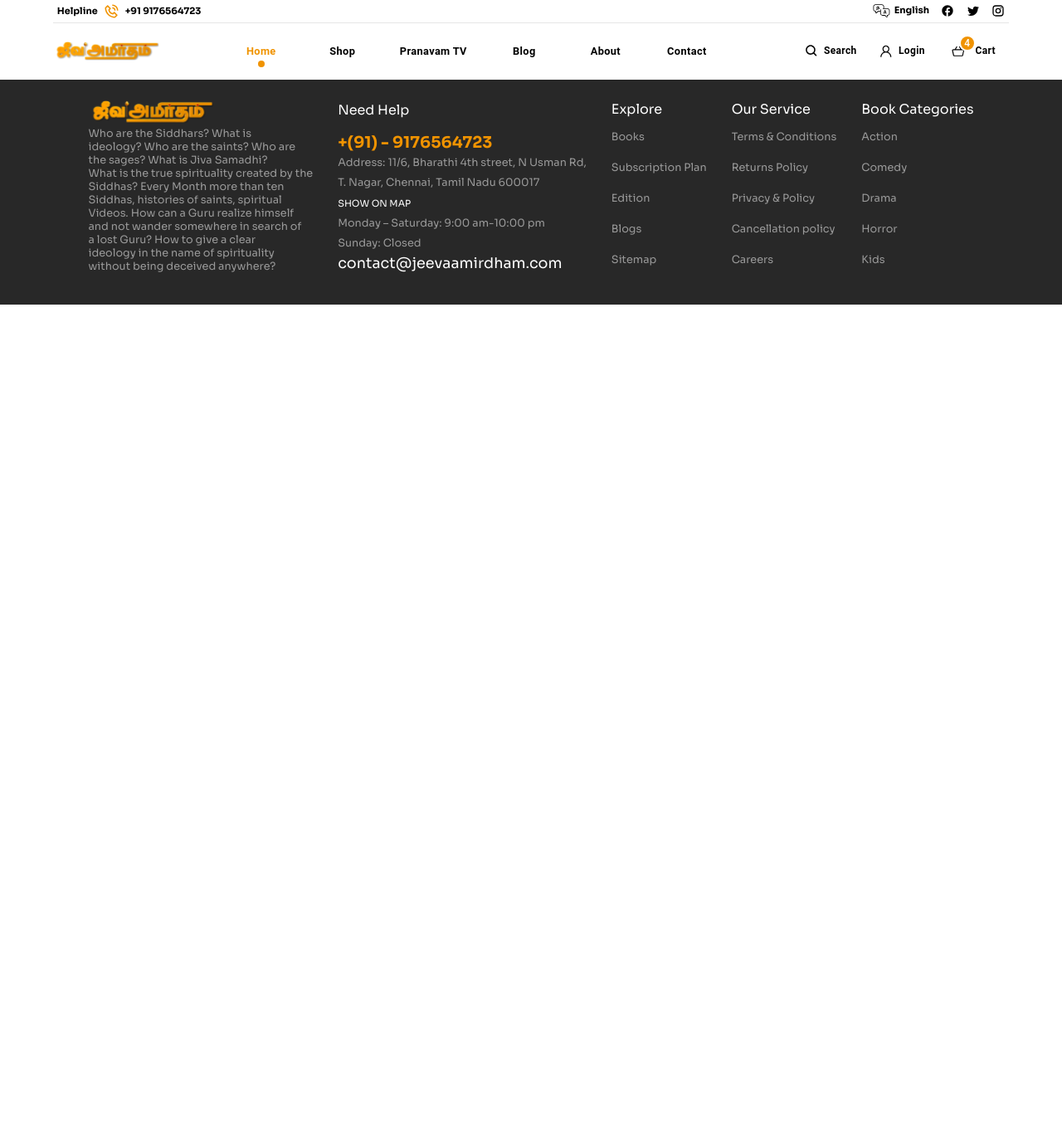
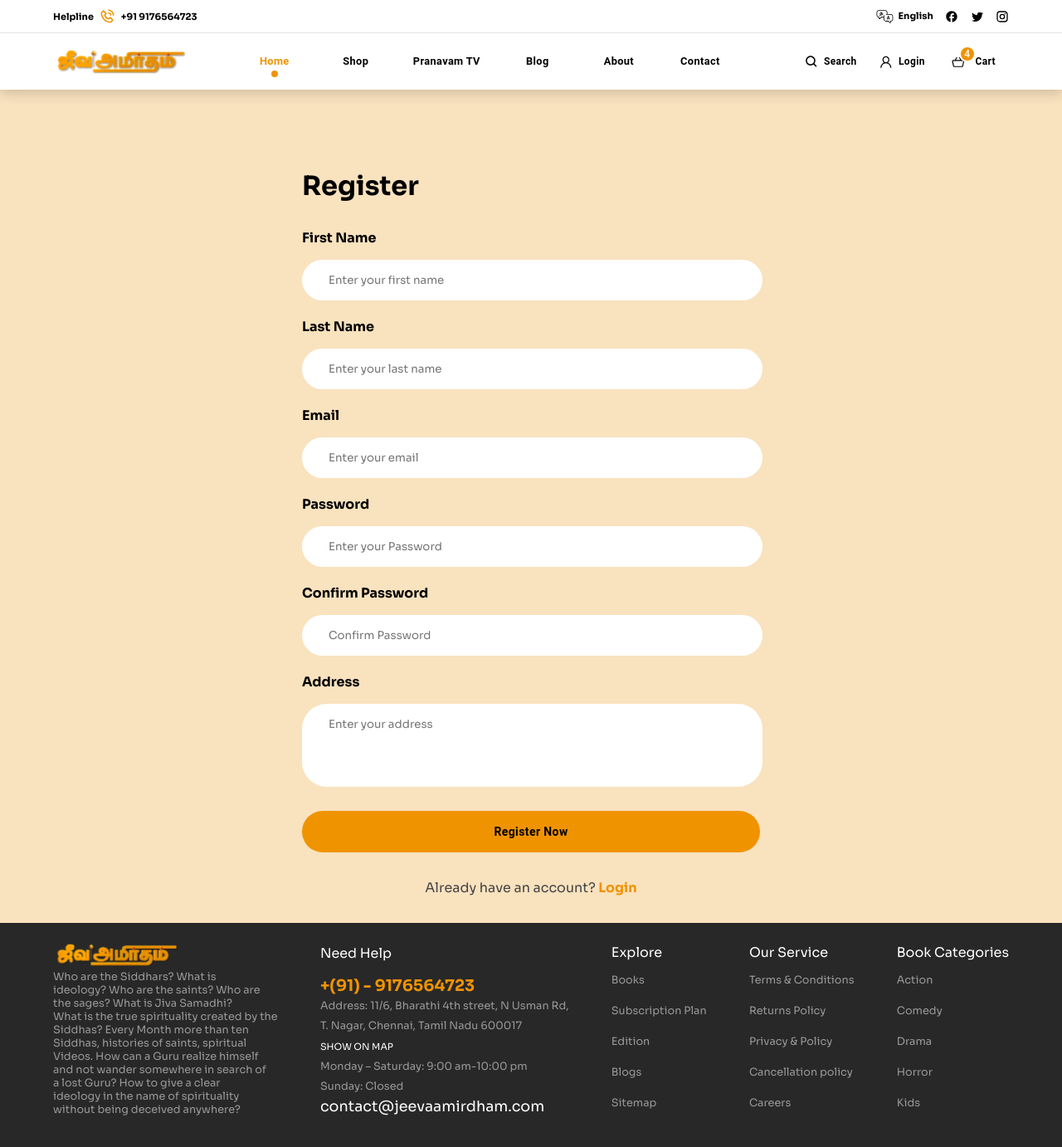
Before and after one commit to Jeeva202/Jeevaamirdham, a React (Create React App) app: page /createNewUser in a window 1280 px wide. Shown: the whole page at 83% size. Before the commit the page ends 800 px from the top, so only its background shows below. Built offline with nearby package versions, Linux system fonts and the light colour scheme.

Commit message:
adding create-new-user-page container layout fix

```diff
--- a/src/App.js
+++ b/src/App.js
@@ -8,29 +8,27 @@ import About from './pages/about/about';
 import Contact from './pages/contact/contact';
 import Login from './pages/login/login';
 import Footer from './components/footer/footer';
+import LoginWithOTP from './pages/loginWithOtp.js/loginWithOTP';
+import CreateNewAccount from './pages/createNewAccount/createNewAccount';
 
 
 function App() {
   return (
     <>
       <Box sx={{ backgroundColor: "#F9E2BE" }}>
-        {/* <CssBaseline /> */}
         <Box>
           <BrowserRouter>
-            <Box sx={{ background: "#FFF" }}>
-              <Container maxWidth="lg"><TopNavbar /></Container>
-            </Box>
-            <Container maxWidth="lg">
-
+            <TopNavbar />
             <Routes>
               <Route path="/" element={<Navigate to={"/home"} replace />} />
               <Route path="/home" element={<HomePage />} />
               <Route path="/about" element={<About />} />
               <Route path="/contact" element={<Contact />} />
               <Route path="/login" element={<Login />} />
+              <Route path="/login/loginWithOtp" element={<LoginWithOTP />} />
+              <Route path="/createNewUser" element={<CreateNewAccount />} />
             </Routes>
-            </Container>
-            <Footer/>
+            <Footer />
           </BrowserRouter>
         </Box>
       </Box>
--- a/src/components/footer/footer.css
+++ b/src/components/footer/footer.css
@@ -1,9 +1,9 @@
 .footer{
     display: flex;
     gap: 30px;
-    padding: 25px;
-    background: #282828;
-    justify-content: center;
+    padding: 25px 0px;
+    /* background: #282828; */
+    justify-content: space-between;
 }
 
 .footer .about, .address, .time{
--- a/src/components/footer/footer.js
+++ b/src/components/footer/footer.js
@@ -1,7 +1,11 @@
 import "./footer.css"
 import logo from "../../assets/images/jeevaamirdhamLogo.svg"
+import { Container } from "@mui/material"
 export default function Footer() {
     return (
+        <div style={{ background: "#282828" }}>
+            <Container maxWidth="lg">
+
                 <div className="footer">
                     <div className="about">
                         <img src={logo} alt="" srcset="" />
@@ -78,5 +82,8 @@ export default function Footer() {
                         </div>
                     </div>
                 </div>
+            </Container>
+        </div>
+
     )
 }
--- a/src/components/topNavbar/topNavbar.css
+++ b/src/components/topNavbar/topNavbar.css
@@ -2,8 +2,7 @@
     display: flex;
     justify-content: space-between;
     align-items: center;
-    border-bottom: 1px solid #E6E6E6;
-    padding: 0.3rem;
+    padding: 0.7rem 0;
 }
 
 .topLeft {
--- a/src/components/topNavbar/topNavbar.js
+++ b/src/components/topNavbar/topNavbar.js
@@ -1,4 +1,4 @@
-import { Divider, Typography, Button, Badge } from '@mui/material'
+import { Divider, Typography, Button, Badge, Container } from '@mui/material'
 import React from 'react'
 import { navBanner } from '../../constants/screenData'
 import "./topNavbar.css"
@@ -51,7 +51,7 @@ const StyledBadge = styled(Badge)(({ theme }) => ({
         top: "-3px",
         border: `2px solid ${theme.palette.background.paper}`,
         padding: '0 4px',
-      background:"#F09300",
+        background: "#F09300",
         color: "white",
     },
 }));
@@ -62,12 +62,13 @@ export default function TopNavbar() {
     const handleChange = (event, newValue) => {
         setValue(newValue);
 
-        // Navigate to different routes based on the selected tab index
+
         const routes = ['/', '/shop', '/pranavam-tv', '/blog', '/about', '/contact'];
         navigate(routes[newValue]);
     };
     return (
-        <><div style={{ background:"#FFF" }}>
+        <><div style={{ background: "#FFF", boxShadow: "0px 5px 14px 0px rgba(0, 0, 0, 0.16)", zIndex:"1", position:"relative" }}>
+            <Container maxWidth="lg">
                 <div className="topContainer">
                     <div className="topLeft">
                         <bold className="text">Helpline</bold>
@@ -84,9 +85,11 @@ export default function TopNavbar() {
                         <navBanner.icons.instagram sx={{ fontSize: "1rem" }} />
                     </div>
                 </div>
-            <div>
+            </Container>
+            <div style={{ borderBottom: "1px solid #E6E6E6" }}></div>
+                <Container maxWidth="lg">
                     <div className='navContainer'>
-                    <img src={navBanner.logo} alt='logo' style={{ width: "8rem" }} />
+                        <img src={navBanner.logo} alt='logo' style={{ width: "10rem", cursor:"pointer" }} onClick={() => { navigate('/home') }}/>
                         <div >
                             <StyledTabs
                                 value={value}
@@ -103,25 +106,21 @@ export default function TopNavbar() {
                             <div sx={{ p: 2 }} />
                         </div>
                         <div style={{ display: "flex" }}>
-
-
-                        <Button variant="test" sx={{textTransform:"none", fontWeight: 600, fontSize:"0.75rem"}} startIcon={<img src={navBanner.icons.search} style={{ width:"0.9rem"}}/>}>
+                            <Button variant="test" sx={{ textTransform: "none", fontWeight: 600, fontSize: "0.75rem" }} startIcon={<img src={navBanner.icons.search} style={{ width: "0.9rem" }} />}>
                                 Search
                             </Button>
-                        <Button onClick={()=>{navigate('/login')}} variant="test" sx={{textTransform:"none", fontWeight: 600, fontSize:"0.75rem"}} startIcon={<img src={navBanner.icons.user} style={{ width:"0.9rem"}} />}>
+                            <Button onClick={() => { navigate('/login') }} variant="test" sx={{ textTransform: "none", fontWeight: 600, fontSize: "0.75rem" }} startIcon={<img src={navBanner.icons.user} style={{ width: "0.9rem" }} />}>
                                 Login
                             </Button>
-                        <Button variant="test" sx={{textTransform:"none", gap:"0.8rem", fontWeight: 600, fontSize:"0.75rem"}}>
+                            <Button variant="test" sx={{ textTransform: "none", gap: "0.8rem", fontWeight: 600, fontSize: "0.75rem" }}>
                                 <StyledBadge badgeContent={4}>
-                        <img src={navBanner.icons.cart} style={{ width:"1rem"}}/>
+                                    <img src={navBanner.icons.cart} style={{ width: "1rem" }} />
                                 </StyledBadge>
                                 Cart
                             </Button>
-
-
                         </div>
                     </div>
-            </div>
+                </Container>
         </div>
 
         </>
--- a/src/pages/about/about.js
+++ b/src/pages/about/about.js
@@ -2,9 +2,12 @@ import React from 'react'
 import "./about.css"
 import NewsLetter from '../../components/newsLetter/newsletter'
 import KPI from '../../components/kpi/kpi'
+import { Container } from '@mui/material'
 export default function About() {
     return (
         <div style={{ background: "#F9E2BE" }}>
+            <Container maxWidth="lg">
+
             <div style={{ fontSize: "2rem", fontWeight: "bold", textAlign: "center", paddingTop: "6rem", paddingBottom: "2rem" }}>About Us</div>
             <div style={{ color: "#444", lineHeight: "30px" }}>
                 Jeeva Amirdham is a spiritual sanctuary dedicated to promoting the essence of self-realization, inner peace, and universal harmony. Located in a serene environment, Jeeva Amirdham offers a haven for those seeking deeper spiritual connections, holistic well-being, and a transformative journey towards enlightenment.
@@ -40,6 +43,8 @@ export default function About() {
             <NewsLetter/>
             <div style={{marginTop:"4rem"}}></div>
             <KPI/>
+            </Container>
+
         </div>
     )
 }
--- a/src/pages/contact/contact.js
+++ b/src/pages/contact/contact.js
@@ -1,6 +1,6 @@
 import React from 'react'
 import KeyboardArrowRightIcon from '@mui/icons-material/KeyboardArrowRight';
-import { Button } from '@mui/material';
+import { Button, Container } from '@mui/material';
 import { contactPage } from '../../constants/screenData';
 import NewsLetter from '../../components/newsLetter/newsletter'
 import KPI from '../../components/kpi/kpi'
@@ -8,6 +8,8 @@ import KPI from '../../components/kpi/kpi'
 export default function Contact() {
     return (
         <div style={{ background: "#F9E2BE" }}>
+            <Container maxWidth="lg">
+
             <div style={{ fontSize: "2rem", fontWeight: "bold", textAlign: "center", paddingTop: "6rem", paddingBottom: "3rem" }}>Contact</div>
             <div style={{
                 display: "flex", flexDirection: "row",
@@ -115,6 +117,7 @@ export default function Contact() {
             <NewsLetter/>
             <div style={{marginTop:"4rem"}}></div>
             <KPI/>
+            </Container>
         </div>
 
     )
--- /dev/null
+++ b/src/pages/createNewAccount/createNewAccount.js
@@ -0,0 +1,89 @@
+import { Button, Container } from '@mui/material'
+import React from 'react'
+import { useNavigate } from 'react-router-dom';
+
+export default function CreateNewAccount() {
+    const navigate = useNavigate();
+    return (
+        <div>
+            <Container maxWidth="sm">
+                <div style={{ fontSize: "2rem", fontWeight: "bold", textAlign: "left", paddingTop: "6rem", paddingBottom: "2rem" }}>Register</div>
+                <label style={{ fontWeight: "600" }}>First Name</label>
+                <input type="text" name="" id="" placeholder="Enter your first name" style={{
+                    borderRadius: "50px",
+                    padding: "1rem 2rem",
+                    width: "89%",
+                    border: "none",
+                    marginTop: "1rem"
+                }} />
+                <br />
+                <br />
+                <label style={{ fontWeight: "600" }}>Last Name</label>
+                <input type="text" name="" id="" placeholder="Enter your last name" style={{
+                    borderRadius: "50px",
+                    padding: "1rem 2rem",
+                    width: "89%",
+                    border: "none",
+                    marginTop: "1rem"
+                }} />
+                <br />
+                <br />
+                <label style={{ fontWeight: "600" }}>Email</label>
+                <input type="email" name="" id="" placeholder="Enter your email" style={{
+                    borderRadius: "50px",
+                    padding: "1rem 2rem",
+                    width: "89%",
+                    border: "none",
+                    marginTop: "1rem"
+                }} />
+                <br />
+                <br />
+                <label style={{ fontWeight: "600" }}>Password</label>
+                <input type="password" name="" id="" placeholder="Enter your Password" style={{
+                    borderRadius: "50px",
+                    padding: "1rem 2rem",
+                    width: "89%",
+                    border: "none",
+                    marginTop: "1rem"
+                }} />
+                <br />
+                <br />
+                <label style={{ fontWeight: "600" }}>Confirm Password</label>
+                <input type="password" name="" id="" placeholder="Confirm Password" style={{
+                    borderRadius: "50px",
+                    padding: "1rem 2rem",
+                    width: "89%",
+                    border: "none",
+                    marginTop: "1rem"
+                }} />
+                <br />
+                <br />
+                <label style={{ fontWeight: "600" }}>Address</label>
+                <textarea style={{
+                    resize: "none",
+                    borderRadius: "30px",
+                    padding: "1rem 2rem",
+                    width: "89%",
+                    border: "none",
+                    marginTop: "1rem"
+                }} id="w3review" name="w3review" rows="4" cols="50" placeholder='Enter your address'>
+                </textarea>
+                <Button
+                    disableElevation
+                    variant="contained"
+                    sx={{
+                        borderRadius: "40px",
+                        p: "0.8rem",
+                        width: "100%",
+                        background: "#F09300",
+                        color: "#000",
+                        fontWeight: "bold",
+                        textTransform: "none",
+                        marginTop: "1.5rem"
+                    }}>Register Now</Button>
+                <div style={{ color: "#444", textAlign: "center", padding: "2rem 0" }}>Already have an account?<a href='' onClick={() => { navigate('/login') }} style={{ color: "#F09300", fontWeight: "600" }}> Login</a></div>
+
+            </Container>
+        </div>
+    )
+}
--- a/src/pages/login/login.js
+++ b/src/pages/login/login.js
@@ -1,18 +1,21 @@
 import React from 'react'
 import { Button, Container } from '@mui/material'
+import { useNavigate } from 'react-router-dom';
 
 export default function Login() {
+    const navigate = useNavigate();
     return (
+
+        <div style={{ background: "#FEF7F7" }}>
             <Container maxWidth="sm">
 
                 <div>
-            <div>
-                <div style={{ fontSize: "2rem", fontWeight: "bold", textAlign: "center", paddingTop: "6rem", paddingBottom: "2rem" }}>Login</div>
+                    <div style={{ fontSize: "2rem", fontWeight: "bold", textAlign: "left", paddingTop: "6rem", paddingBottom: "2rem" }}>Login</div>
                     <label style={{ fontWeight: "600" }}>Username or Email Address</label>
                     <input type="text" name="" id="" placeholder="Enter your email address" style={{
                         borderRadius: "50px",
                         padding: "1rem 2rem",
-                    width: "95%",
+                        width: "89%",
                         border: "none",
                         marginTop: "1rem"
                     }} />
@@ -22,32 +25,53 @@ export default function Login() {
                     <input type="password" name="" id="" placeholder="Enter your password" style={{
                         borderRadius: "50px",
                         padding: "1rem 2rem",
-                    width: "95%",
+                        width: "89%",
                         border: "none",
                         marginTop: "1rem"
                     }} />
                     <br />
                     <br />
-                <div style={{ display: "flex", justifyContent:"space-between" }}>
+                    <div style={{ display: "flex", justifyContent: "space-between" }}>
                         <div style={{ display: "flex" }}>
                             <input type="checkbox" id="Remember" name="Remember" value="Remember" />
                             <label for="Remember">Remember Me</label>
                         </div>
+                        <a href=''>Forget Password?</a>
+                    </div>
+                    <br />
+                    <div style={{ display: "flex", justifyContent: "space-between", gap: "2rem" }}>
+                        <Button
+                            disableElevation
+                            variant="contained"
+                            sx={{
+                                borderRadius: "40px",
+                                p: "0.8rem",
+                                width: "100%",
+                                background: "#F09300",
+                                color: "#000",
+                                fontWeight: "bold",
+                                textTransform: "none",
+                                marginTop: "2rem"
+                            }}>Log In</Button>
 
-                    <a href=''>Forget Password?</a>
-
+                        <Button
+                            disableElevation
+                            variant="contained"
+                            sx={{
+                                borderRadius: "40px",
+                                p: "0.8rem",
+                                width: "100%",
+                                background: "#fff",
+                                color: "#000",
+                                fontWeight: "bold",
+                                textTransform: "none",
+                                marginTop: "2rem"
+                            }}
+                            onClick={() => { navigate('/login/loginWithOtp') }}>Log In with OTP</Button>
                     </div>
-
-                <br />
-
-                <div style={{ display: "flex", justifyContent:"space-between" }}>
-                    <Button disableElevation variant="contained" sx={{ borderRadius: "40px", p: "0.8rem", width: "15rem", background: "#F09300", fontWeight: "bold", textTransform: "none", marginTop: "2rem" }}>Log In</Button>
-                    <Button disableElevation variant="contained" sx={{ borderRadius: "40px", p: "0.8rem", width: "15rem", background: "#fff", color: "#000", fontWeight: "bold", textTransform: "none", marginTop: "2rem" }}>Log In with OTP</Button>
-
-                </div>
-            </div>
+                    <div style={{ color: "#444", textAlign: "center", padding: "2rem 0" }}>Don't have an account?<a href='' onClick={() => { navigate('/createNewUser') }} style={{ color: "#F09300", fontWeight: "600" }}> Create an account</a></div>
                 </div>
             </Container>
-
+        </div>
     )
 }
--- /dev/null
+++ b/src/pages/loginWithOtp.js/loginWithOTP.js
@@ -0,0 +1,51 @@
+import { Button, Container } from '@mui/material'
+import React from 'react'
+import { useNavigate } from 'react-router-dom';
+
+export default function LoginWithOTP() {
+    const navigate = useNavigate();
+
+    return (
+        <div>
+            <Container maxWidth="sm">
+                <div style={{ fontSize: "2rem", fontWeight: "bold", textAlign: "left", paddingTop: "6rem", paddingBottom: "2rem" }}>Verify OTP</div>
+                <label style={{ fontWeight: "600" }}>Mobile Number</label>
+                <input type="tel" name="" id="" placeholder="Enter your phone number" style={{
+                    borderRadius: "50px",
+                    padding: "1rem 2rem",
+                    width: "89%",
+                    border: "none",
+                    marginTop: "1rem"
+                }} />
+                <br />
+                <br />
+                <label style={{ fontWeight: "600" }}>Verify OTP</label>
+                <input type="number" name="" id="" placeholder="Enter OTP" style={{
+                    borderRadius: "50px",
+                    padding: "1rem 2rem",
+                    width: "89%",
+                    border: "none",
+                    marginTop: "1rem"
+                }} />
+                <br />
+                <br />
+                <div style={{ textAlign: "right", color: "#444" }}>Resend OTP?</div>
+                <Button
+                    disableElevation
+                    variant="contained"
+                    sx={{
+                        borderRadius: "40px",
+                        p: "0.8rem",
+                        width: "100%",
+                        background: "#F09300",
+                        color: "#000",
+                        fontWeight: "bold",
+                        textTransform: "none",
+                        marginTop: "1.5rem"
+                    }}>Log In</Button>
+                <div style={{ color: "#444", textAlign: "center", padding: "2rem 0" }}>Don't have an account?<a href='' onClick={() => { navigate('/createNewUser') }} style={{ color: "#F09300", fontWeight: "600" }}> Create an account</a></div>
+            </Container>
+
+        </div>
+    )
+}
```
Lines whose indentation alone changed are shown as unchanged.
